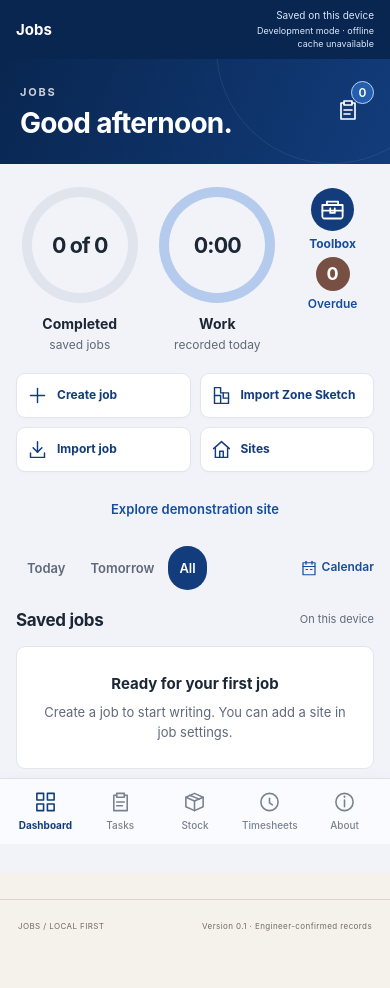
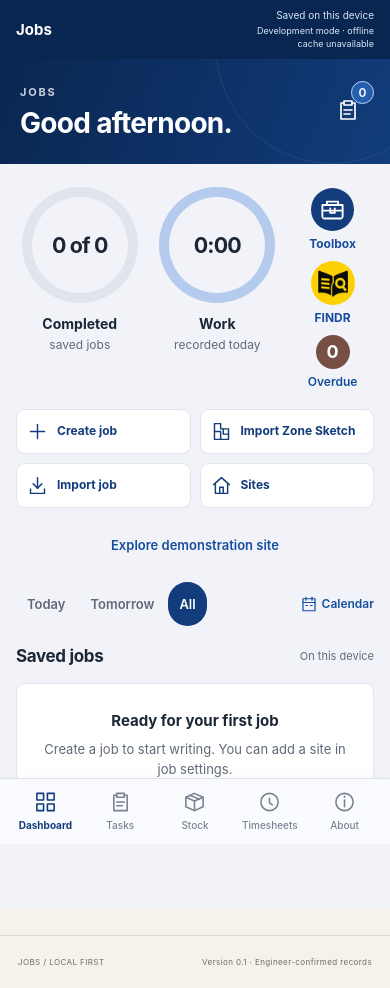
Before and after one commit to william2535/Jobs, a website built with Vite: page index.html in a window 390 px wide. Before the commit the page ends 952 px from the top, so only its background shows below. Built offline with nearby package versions, Linux system fonts and the light colour scheme.

Commit message:
Add FINDR logo launcher beneath mobile Toolbox

```diff
--- a/src/mobile-shell.css
+++ b/src/mobile-shell.css
@@ -187,6 +187,29 @@
     font-size: 18px;
     font-weight: 700;
   }
+  .mobile-workspace .mw-findr {
+    display: flex;
+    flex-direction: column;
+    align-items: center;
+    gap: 4px;
+    min-width: 44px;
+    padding: 4px 0;
+    color: var(--mw-link);
+    font-size: 12px;
+    text-decoration: none;
+    border-radius: 6px;
+  }
+  .mobile-workspace .mw-findr-circle {
+    display: grid;
+    place-items: center;
+    width: 44px;
+    height: 44px;
+    overflow: hidden;
+    border-radius: 50%;
+    background: #ffd000;
+  }
+  .mobile-workspace .mw-findr img { display: block; width: 38px; height: 38px; }
+  .mobile-workspace .mw-findr:focus-visible { outline: 3px solid var(--mw-link); outline-offset: 3px; }
   .mobile-workspace .mw-shortcuts {
     display: grid;
     grid-template-columns: repeat(2, minmax(0, 1fr));
--- a/src/mobile-shell.js
+++ b/src/mobile-shell.js
@@ -407,6 +407,20 @@ export function renderMobileWorkspace({
         ?.scrollIntoView({ block: "center", behavior: "smooth" }),
     );
     toolbox.append(icon("toolbox"), node("strong", "Toolbox"));
+    const findr = node("a", undefined, "mw-findr");
+    findr.href = "https://findr-fault-finder.floodyyy21.chatgpt.site/app/";
+    findr.target = "_blank";
+    findr.rel = "noopener noreferrer";
+    findr.setAttribute("aria-label", "Open FINDR");
+    findr.title = "Open FINDR";
+    const findrCircle = node("span", undefined, "mw-findr-circle");
+    const findrLogo = node("img");
+    findrLogo.src = "./findr-logo.png";
+    findrLogo.alt = "";
+    findrLogo.width = 38;
+    findrLogo.height = 38;
+    findrCircle.append(findrLogo);
+    findr.append(findrCircle, node("strong", "FINDR"));
     const overdue = control("", () => {
       tab = "Tasks";
       onlyOverdue = true;
@@ -418,7 +432,7 @@ export function renderMobileWorkspace({
       node("span", "Overdue"),
     );
     overdue.setAttribute("aria-label", `${summary.overdue} overdue visits`);
-    tools.append(toolbox, overdue);
+    tools.append(toolbox, findr, overdue);
     metrics.append(tools);
     content.append(metrics, shortcuts());
     if (!summary.total)
```
Also changed, not shown: docs/THIRD_PARTY.md (+5 -0 lines), docs/VERIFICATION.md (+5 -0 lines), docs/mobile-workspace.md (+2 -0 lines), docs/panel-pal-context.md (+1 -1 lines), docs/screenshots/mobile-findr-launcher.png (added), public/findr-logo.png (added).
